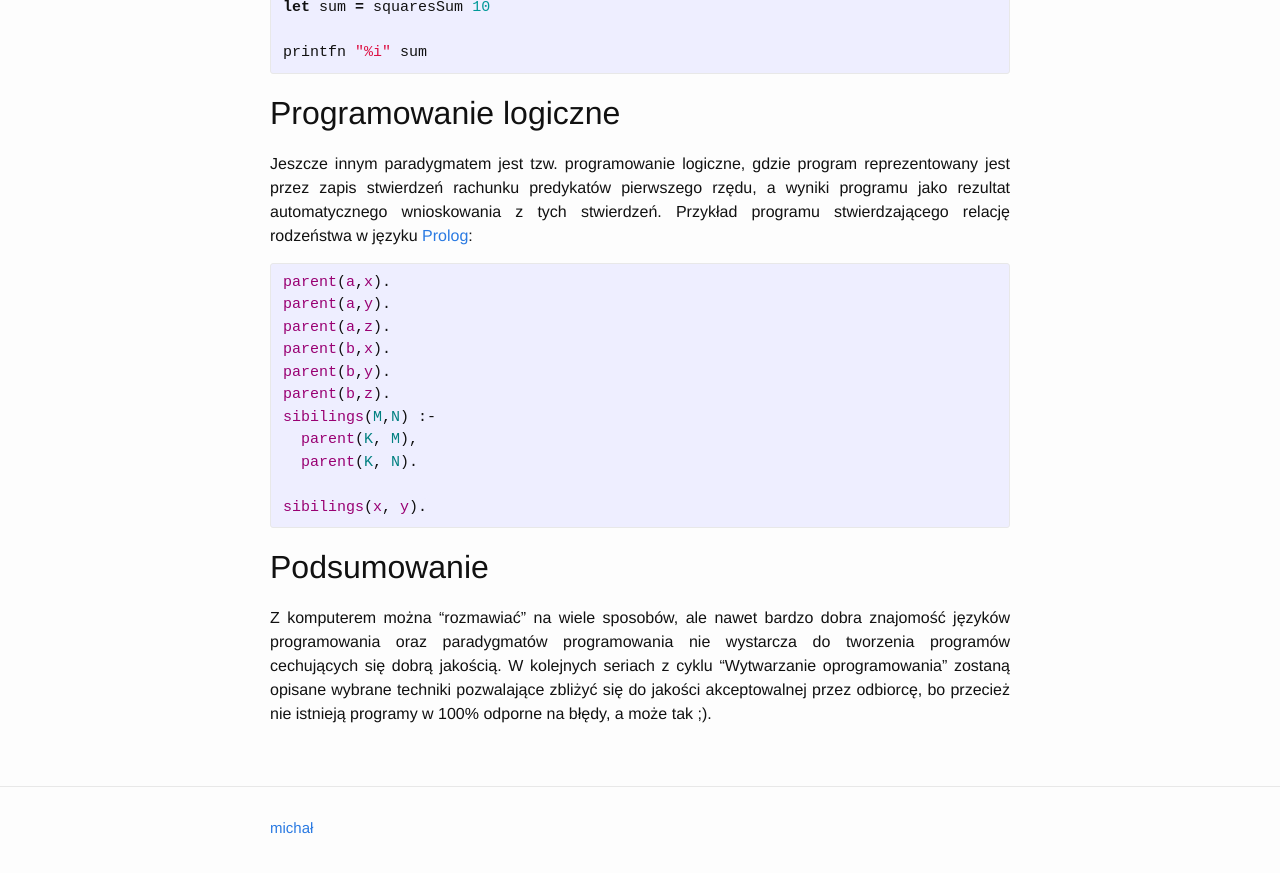
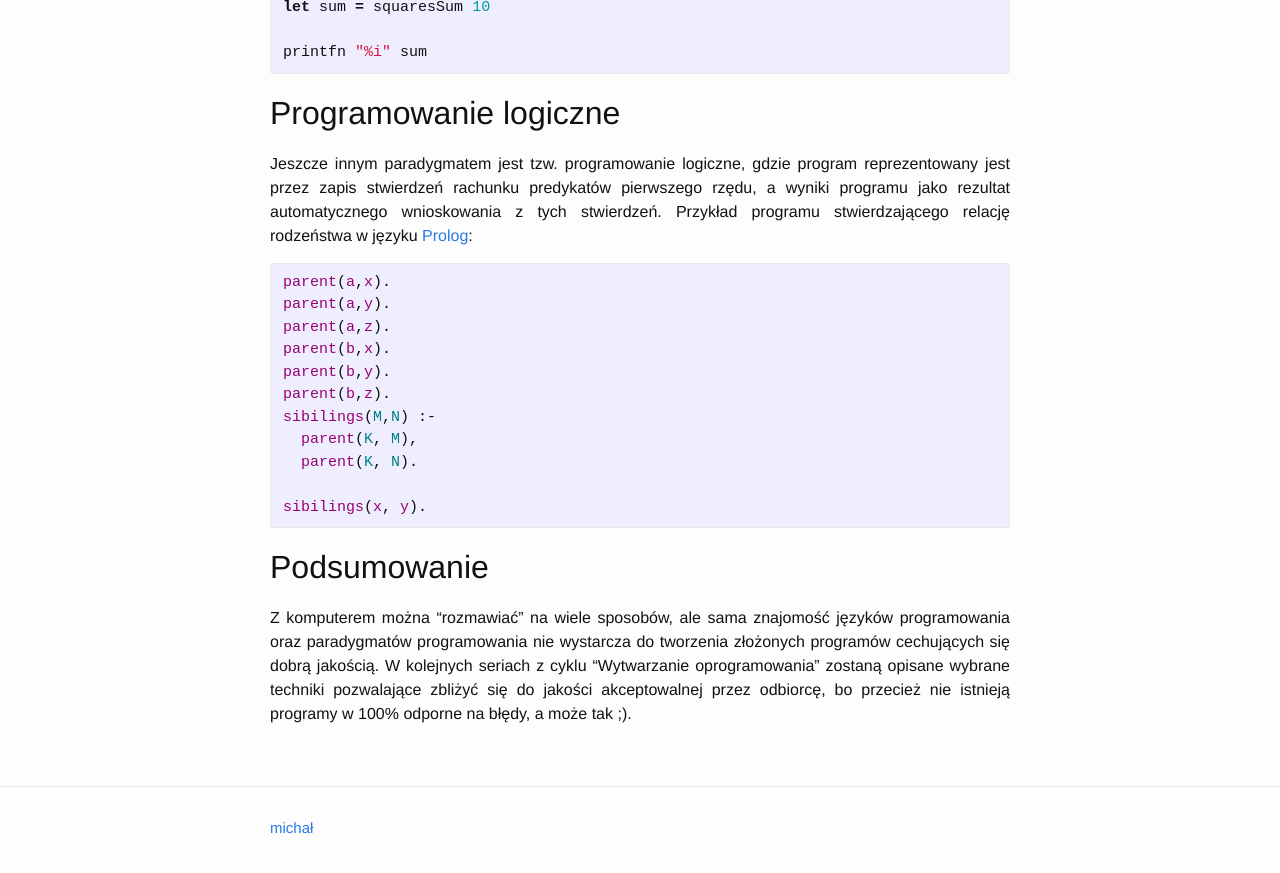
Before and after one commit to mikedevbo/mikedevbo.github.io, a Jekyll site: the page built from _posts/2016-11-21-Software_Development_Part_I.md, in a window 1280 px wide and 900 px high, scrolled down 7169 px. Shown: the top 873 px of the window. Built offline with Jekyll 4.4.1, drawn with Linux system fonts in a browser that asks for light colours.

Commit message:
small changes

```diff
--- a/_posts/2016-11-21-Software_Development_Part_I.md
+++ b/_posts/2016-11-21-Software_Development_Part_I.md
@@ -266,7 +266,7 @@ sibilings(x, y).
 {% endhighlight %}
 
 ## Podsumowanie
-Z komputerem można "rozmawiać" na wiele sposobów, ale nawet bardzo dobra znajomość języków programowania oraz paradygmatów programowania nie wystarcza do tworzenia programów cechujących się dobrą jakością. W kolejnych seriach z cyklu "Wytwarzanie oprogramowania" zostaną opisane wybrane techniki pozwalające zbliżyć się do jakości akceptowalnej przez odbiorcę, bo przecież nie istnieją programy w 100% odporne na błędy, a może tak ;).
+Z komputerem można "rozmawiać" na wiele sposobów, ale sama znajomość języków programowania oraz paradygmatów programowania nie wystarcza do tworzenia złożonych programów cechujących się dobrą jakością. W kolejnych seriach z cyklu "Wytwarzanie oprogramowania" zostaną opisane wybrane techniki pozwalające zbliżyć się do jakości akceptowalnej przez odbiorcę, bo przecież nie istnieją programy w 100% odporne na błędy, a może tak ;).
 
 [1]: https://www.ii.uni.wroc.pl/~prz/200506/2006lato/cpp/zadania/sextium.pdf "Sextium II processor"
 [2]: https://gcc.gnu.org/wiki/GFortranStandards "Fortran language"
```
